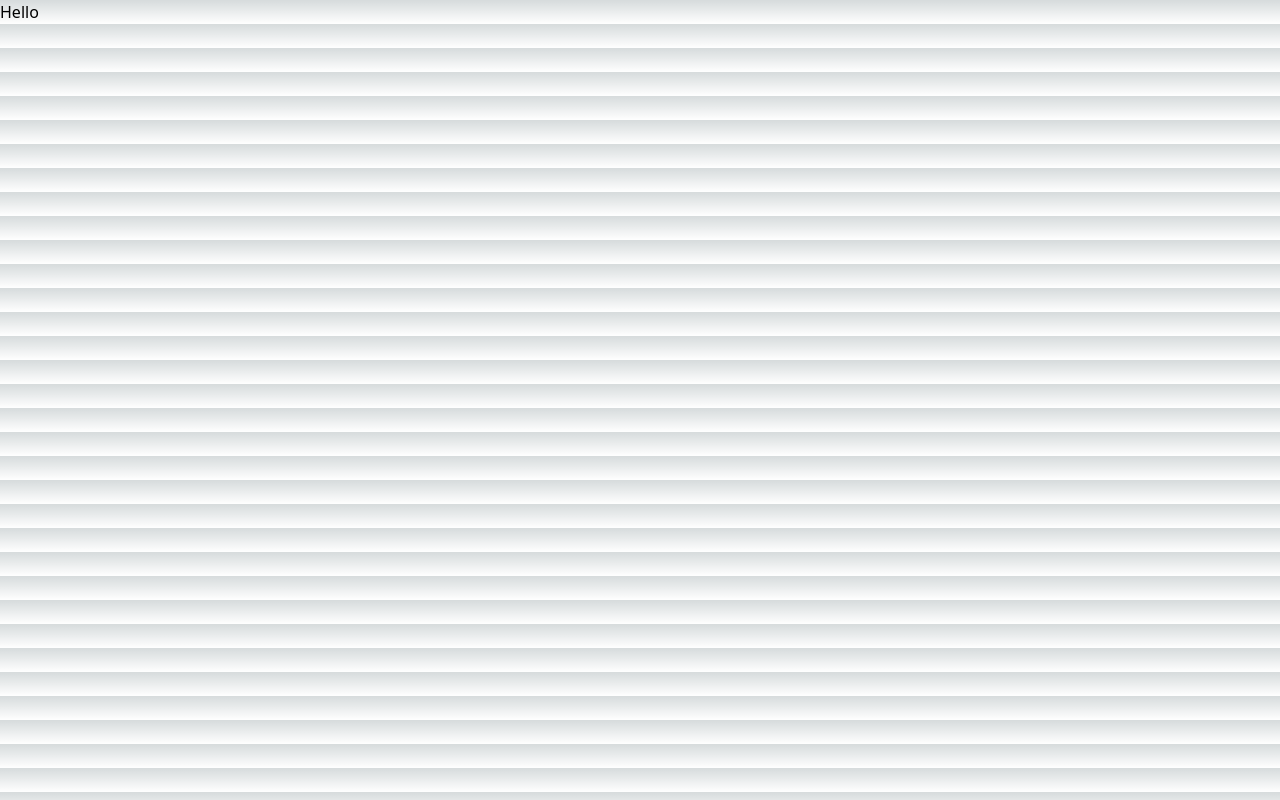
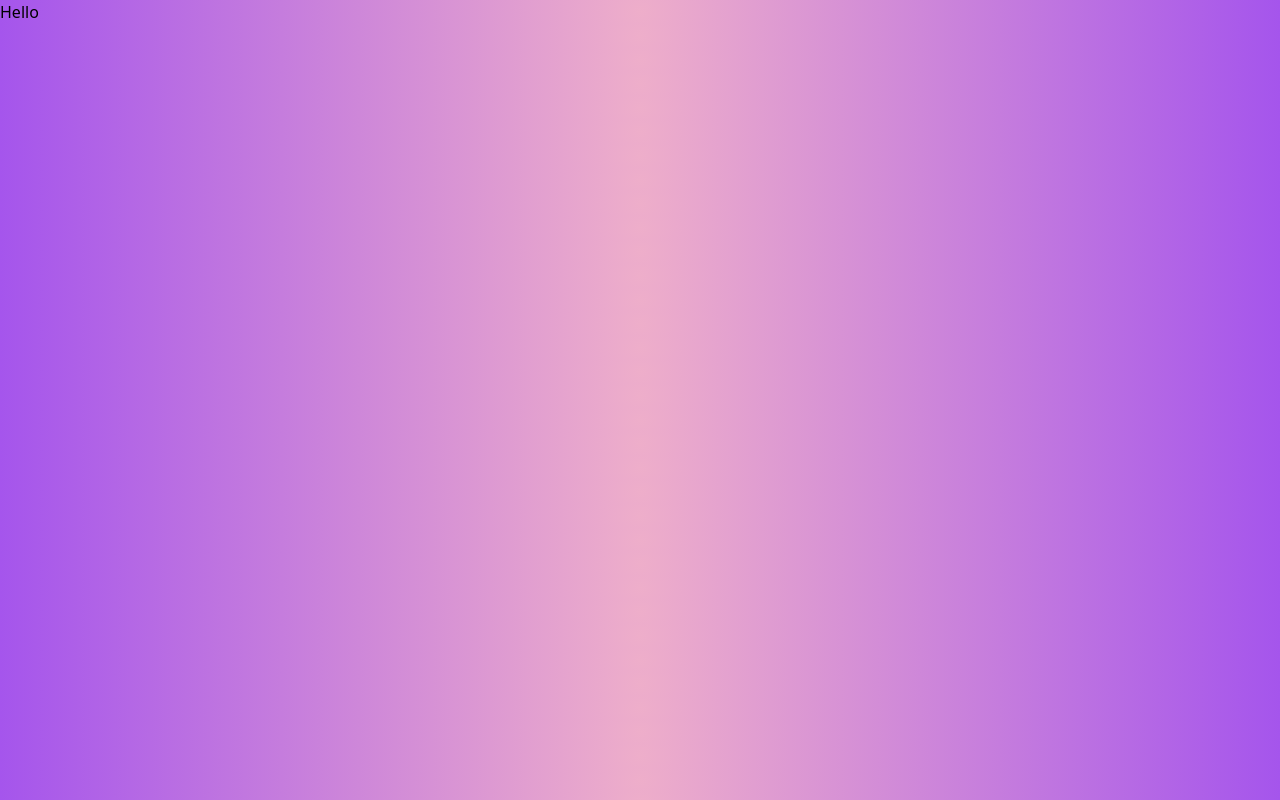
Before and after one commit to Himali-Malvawala/next-mern-stack-app, a Next.js app: page / in a window 1280 px wide. Built offline with nearby package versions, Linux system fonts and the light colour scheme.

Commit message:
give gradient background to body

```diff
--- a/styles/globals.css
+++ b/styles/globals.css
@@ -90,13 +90,15 @@ body {
 }
 
 body {
-  color: rbg(--foreground-rgb);
+  background: rgb(238,174,202);
+  background: radial-gradient(circle, rgba(238,174,202,1) 0%, rgba(165,85,236,1) 100%);
+  /* color: rbg(--foreground-rgb);
   background: linear-gradient(
       to bottom,
       transparent,
       rgb(var(--background-end-rgb))
     )
-    rgb(var(--background-start-rgb));
+    rgb(var(--background-start-rgb)); */
 }
 
 a {
```
